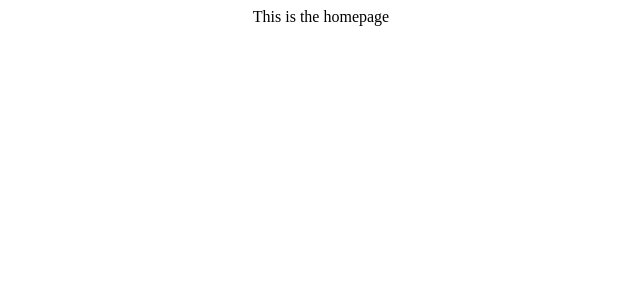
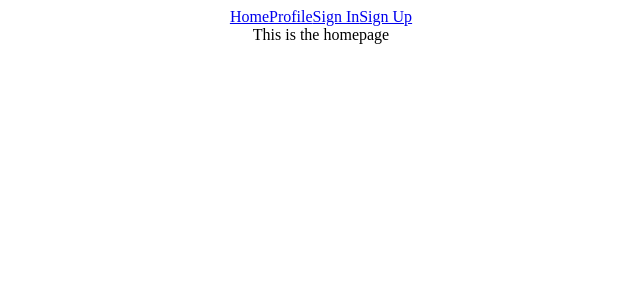
Before and after one commit to zsoobratty/cryptotracking, a React (Create React App) app in the folder client/: page / in a window 1280 px wide. Shown: the top 300 px of the page, without its empty margins (319-959 px from the left). Built offline with nearby package versions, Linux system fonts and the light colour scheme.

Commit message:
Add basic NavBar component

```diff
--- a/client/src/App.js
+++ b/client/src/App.js
@@ -1,5 +1,6 @@
 import React from 'react';
 import {BrowserRouter as Router, Route, Switch, Link} from 'react-router-dom'
+import NavBar from './components/NavBar'
 import Home from './components/Home'
 import SignIn from './components/SignIn'
 import SignUp from './components/SignUp'
@@ -9,6 +10,7 @@
   return (
     <div className="App">
       <Router>
+        <NavBar />
         <Switch>
           <Route exact path="/" >
               <Home />
--- /dev/null
+++ b/client/src/components/NavBar.js
@@ -0,0 +1,15 @@
+import React from 'react'
+import {Link} from 'react-router-dom'
+
+const NavBar = () => {
+    return (
+            <nav>
+                <Link to="/">Home</Link>
+                <Link to="/profile">Profile</Link>
+                <Link to="/signin">Sign In</Link>
+                <Link to="/signup">Sign Up</Link>
+            </nav>
+    )
+}
+
+export default NavBar
```
